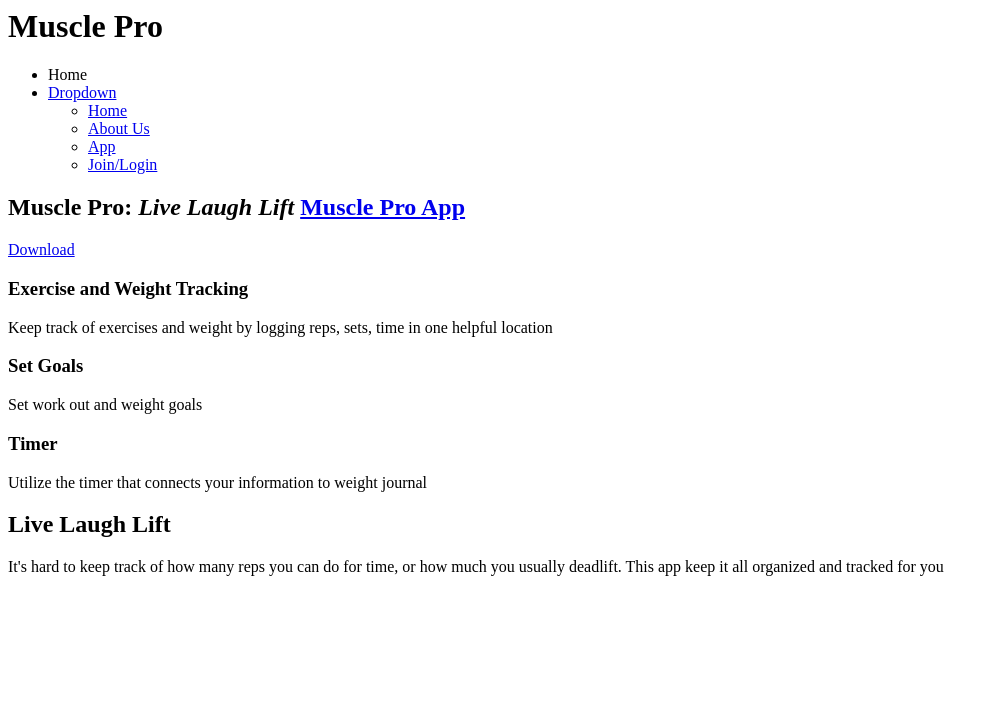
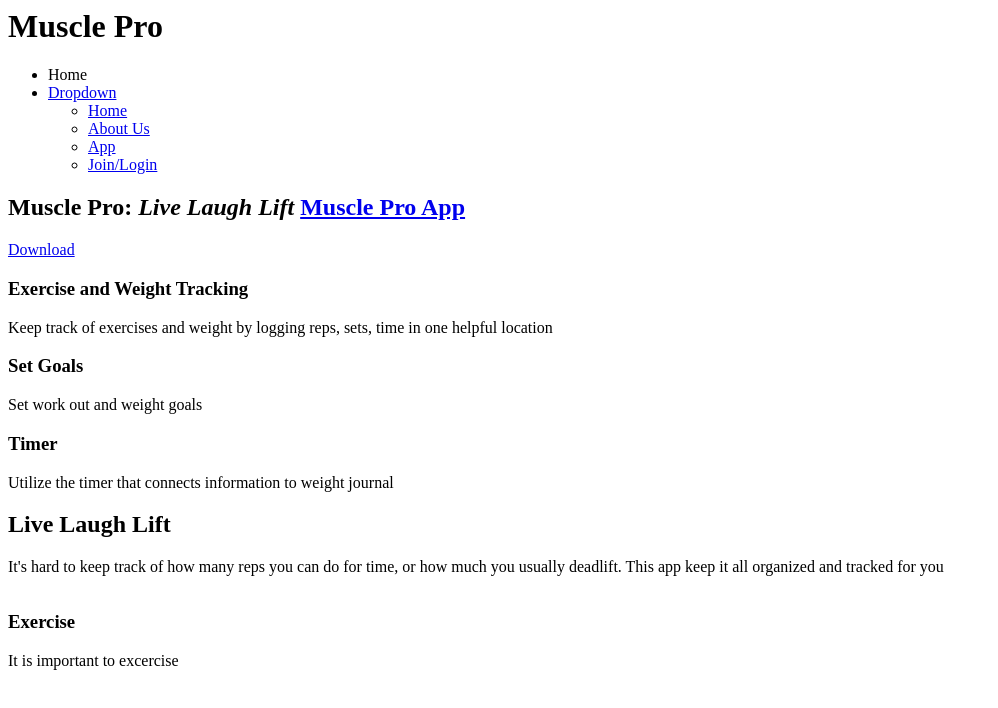
Before and after one commit to WeightJournal20192/UI, a plain HTML site: page index.html in a window 1280 px wide. Shown: the whole page, without its empty margins (0-998 px from the left). Drawn offline with Linux system fonts and the light colour scheme.

Commit message:
kk-devuyst

```diff
--- a/index.html
+++ b/index.html
@@ -54,7 +54,7 @@
                         <div class="box highlight">
                             <i class="Clock"></i>
                             <h3>Timer</h3>
-                            <p>Utilize the timer that connects your information to weight journal</p>
+                            <p>Utilize the timer that connects information to weight journal</p>
                         </div>
                     </section>
                 </div>
@@ -71,6 +71,24 @@
             </div>
         </section>
 
+        <!--bottom with images-->
+        <section class="bottom images">
+            <div class="container">
+                <div class="four images">
+                    <section class="boxes">
+                        <div class="box post">
+                            <a href="#" class="image left"><img src="image of running" alt=""/></a>
+                                <div class="inside">
+                                    <h3>Exercise</h3>
+                                        <p>It is important to excercise</p>
+                                </div>
+
+                        </div>
+                    </section>
+
+                </div>
+            </div>
+        </section>
 
         </div>
     </body>
```
